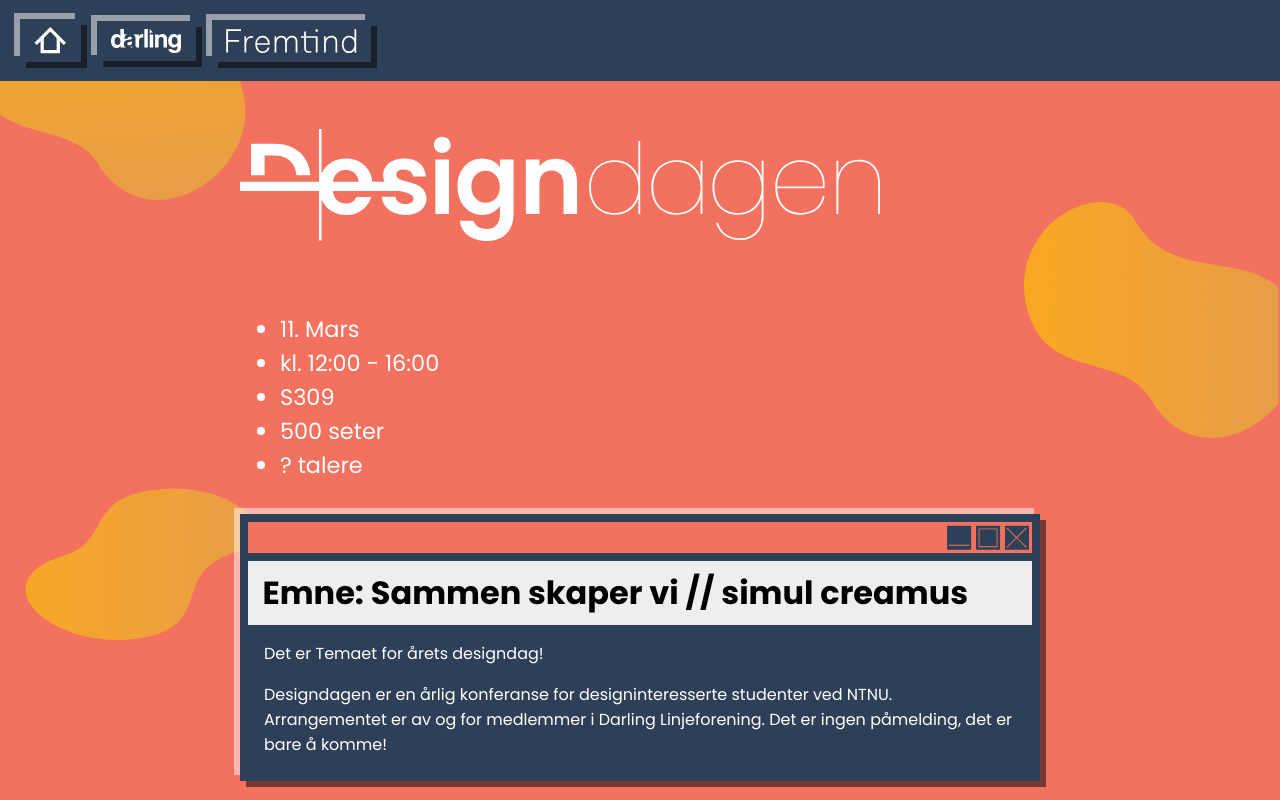
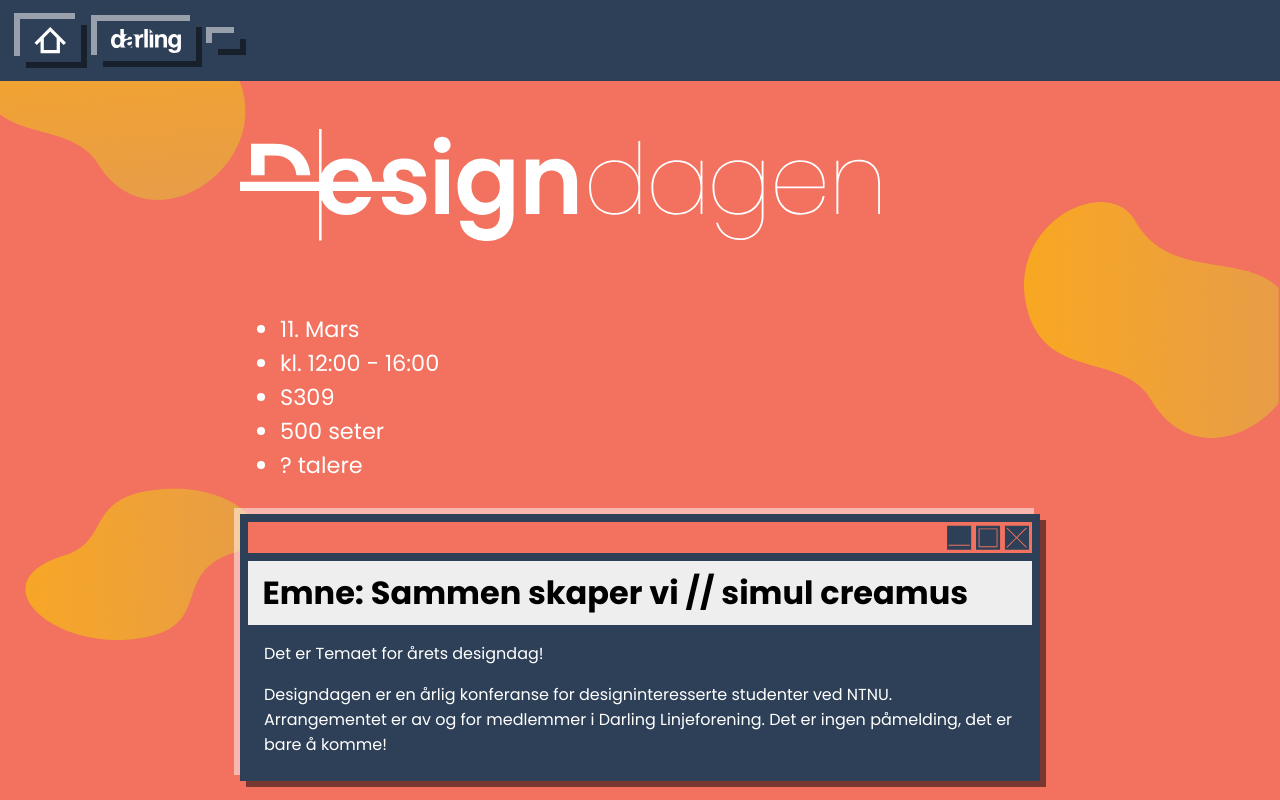
Before and after one commit to darling-linjeforening/Designdagen, a website: page index.html in a window 1280 px wide. Shown: the top 800 px of the page. Drawn offline with Linux system fonts and the light colour scheme.

Commit message:
Update index.html

```diff
--- a/index.html
+++ b/index.html
@@ -22,7 +22,7 @@
         <div class="logoer">
             <a href="https://www.darlinglinjeforening.org/"><img src="images/hus.svg" alt="Hjem / tilbake til darlinglinjeforening.org"></a>
             <a href="https://www.darlinglinjeforening.org/"><img src="images/darling.svg" alt="Darling - Linjeforeningen for design"></a>
-            <a href="https://www.ntnu.no/design/" target="_blank"><img src="images/fremtind.svg" alt="NTNU Institutt for design, sponsor av designdagen"></a>
+            <a href="https://www.ntnu.no/design/" target="_blank"><img src="images/ntnu-id-2.svg" alt="NTNU Institutt for design, sponsor av designdagen"></a>
         </div>
 
     </nav>
```
